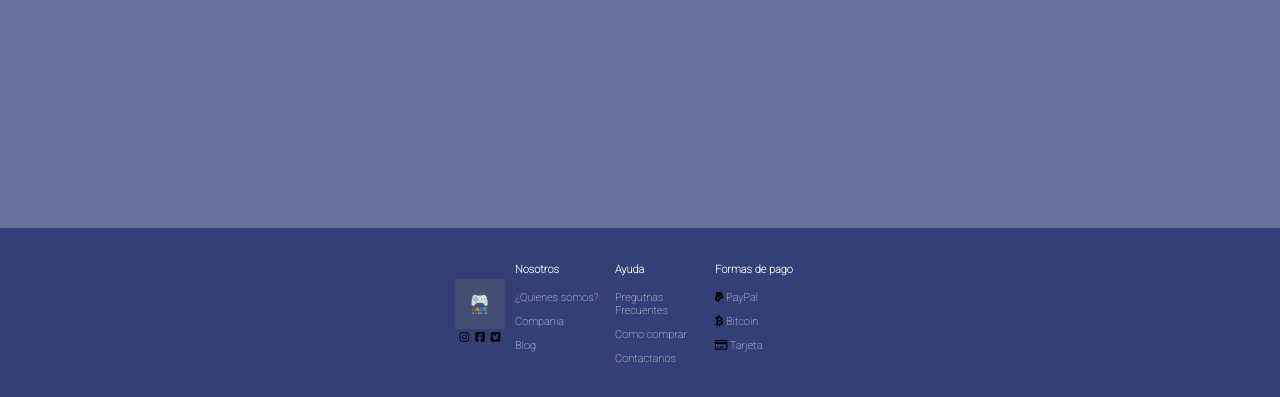
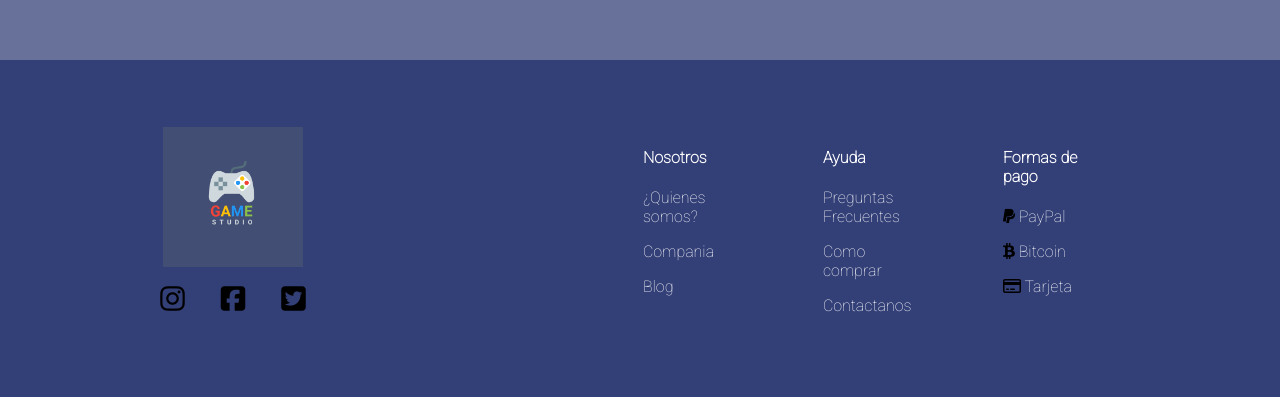
Before and after one commit to Garci270/interfacesTP2, a plain HTML site: page index.html in a window 1280 px wide. Shown: the part 403-800 px from the top of the page. Drawn offline with Linux system fonts and the light colour scheme.

Commit message:
footer desktop

```diff
--- a/css/main.css
+++ b/css/main.css
@@ -72,10 +72,38 @@ footer{
     align-items: center;
 }
 
-.red{
+.redes i{
     margin: 3px;
 }
 
 .pago{
     color: black;
 }
+
+/* Footer  Desktop*/
+@media only screen and (min-width:1024px){
+    .contenedorFooter{
+        justify-content: flex-start;
+    }
+    footer{
+        font-size: medium;
+    }
+    .logoFooter{
+        width: 140px;
+        height: 140px;
+    }
+    .seccion-redes{
+        margin: auto;
+        padding: 15px;
+    }
+    .redes i{
+        font-size: 28px;
+        margin: 18px;
+    }
+    .items{
+        margin: auto;
+    }
+    .item{
+        padding: 40px;
+    }
+}
--- a/index.html
+++ b/index.html
@@ -13,9 +13,9 @@
             <div class="seccion-redes">
                 <img src="./assets/img/01df7dcb-6942-4db8-9fba-4fb9c58bb367.png" class="logoFooter" alt="">
                 <div class="redes">
-                    <i class="fa fa-instagram red" aria-hidden="true"></i>
-                    <i class="fa fa-facebook-square red" aria-hidden="true"></i>
-                    <i class="fa fa-twitter-square red" aria-hidden="true"></i>
+                    <i class="fa fa-instagram" aria-hidden="true"></i>
+                    <i class="fa fa-facebook-square" aria-hidden="true"></i>
+                    <i class="fa fa-twitter-square" aria-hidden="true"></i>
                 </div>
             </div>
             <div class="items">
@@ -27,7 +27,7 @@
                 </div>
                 <div class="item">
                     <h4 class="titulos">Ayuda</h4>
-                    <p class="titulos">Pregutnas Frecuentes</p>
+                    <p class="titulos">Preguntas Frecuentes</p>
                     <p class="titulos">Como comprar</p>
                     <p class="titulos">Contactanos</p>
                 </div>
```
